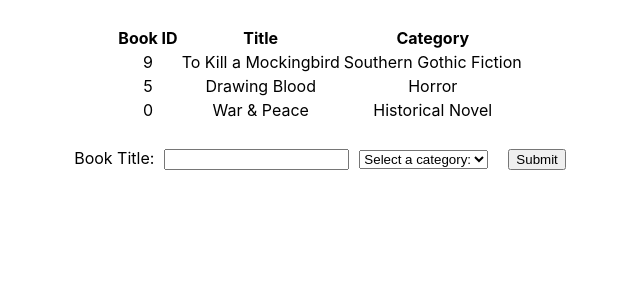
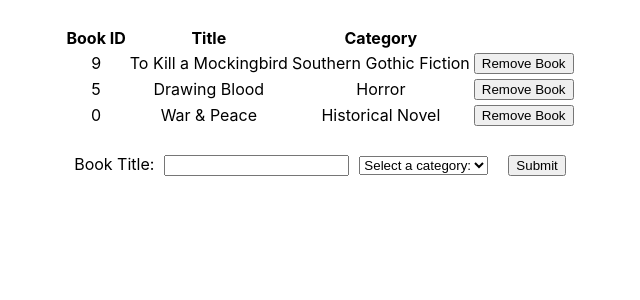
Before and after one commit to defoebrand/bad-magic-books, a React (Create React App) app: page / in a window 1280 px wide. Shown: the top 300 px of the page, without its empty margins (320-960 px from the left). Built offline with nearby package versions, Linux system fonts and the light colour scheme.

Commit message:
Map dispatch to props for BooksForm and BooksList

```diff
--- a/src/components/Book.js
+++ b/src/components/Book.js
@@ -1,10 +1,11 @@
 import PropTypes from 'prop-types';
 
-const Book = ({ book }) => (
+const Book = ({ book, handleClick }) => (
   <tr>
     <td>{book.bookID}</td>
     <td>{book.title}</td>
     <td>{book.category}</td>
+    <td><button type="button" onClick={handleClick}>Remove Book</button></td>
   </tr>
 );
 
@@ -14,9 +15,11 @@
     title: PropTypes.string,
     category: PropTypes.string,
   }),
+  handleClick: PropTypes.func,
 };
 Book.defaultProps = {
   book: null,
+  handleClick: null,
 };
 
 export default Book;
--- a/src/containers/BooksList.js
+++ b/src/containers/BooksList.js
@@ -2,10 +2,16 @@
 import { connect } from 'react-redux';
 import PropTypes from 'prop-types';
 import Book from '../components/Book';
+import { removeBook } from '../actions/index';
 
 const BooksList = props => {
   const { books } = props;
 
+  const handleClick = () => {
+    const { removeBook } = props;
+    removeBook();
+    alert('hello');
+  };
   return (
     <table>
       <thead>
@@ -17,7 +23,7 @@
       </thead>
       <tbody>
         {books.map(value => (
-          <Book key={value.title} book={value} />
+          <Book key={value.title} book={value} handleClick={handleClick} />
         ))}
       </tbody>
     </table>
@@ -32,12 +38,22 @@
       category: PropTypes.string,
     }),
   ),
+  removeBook: PropTypes.func,
+
 };
 
 BooksList.defaultProps = {
   books: [],
+  removeBook: null,
+
 };
 
 const mapStateToProps = state => ({ books: state.bookReducer });
 
-export default connect(mapStateToProps, null)(BooksList);
+const mapDispatchToProps = dispatch => ({
+  removeBook: () => {
+    dispatch(removeBook());
+  },
+});
+
+export default connect(mapStateToProps, mapDispatchToProps)(BooksList);
--- a/src/reducers/books.js
+++ b/src/reducers/books.js
@@ -22,12 +22,10 @@
 const bookReducer = (state = initialState, action) => {
   switch (action.type) {
     case CREATE_BOOK:
+      return state;
+    case REMOVE_BOOK:
       console.log(state);
       return state;
-    case REMOVE_BOOK:
-      return {
-        books: state.books,
-      };
     default:
       return state.books;
   }
```
Also changed, not shown: 1 other file (tests, documents, lock files or other folders).
